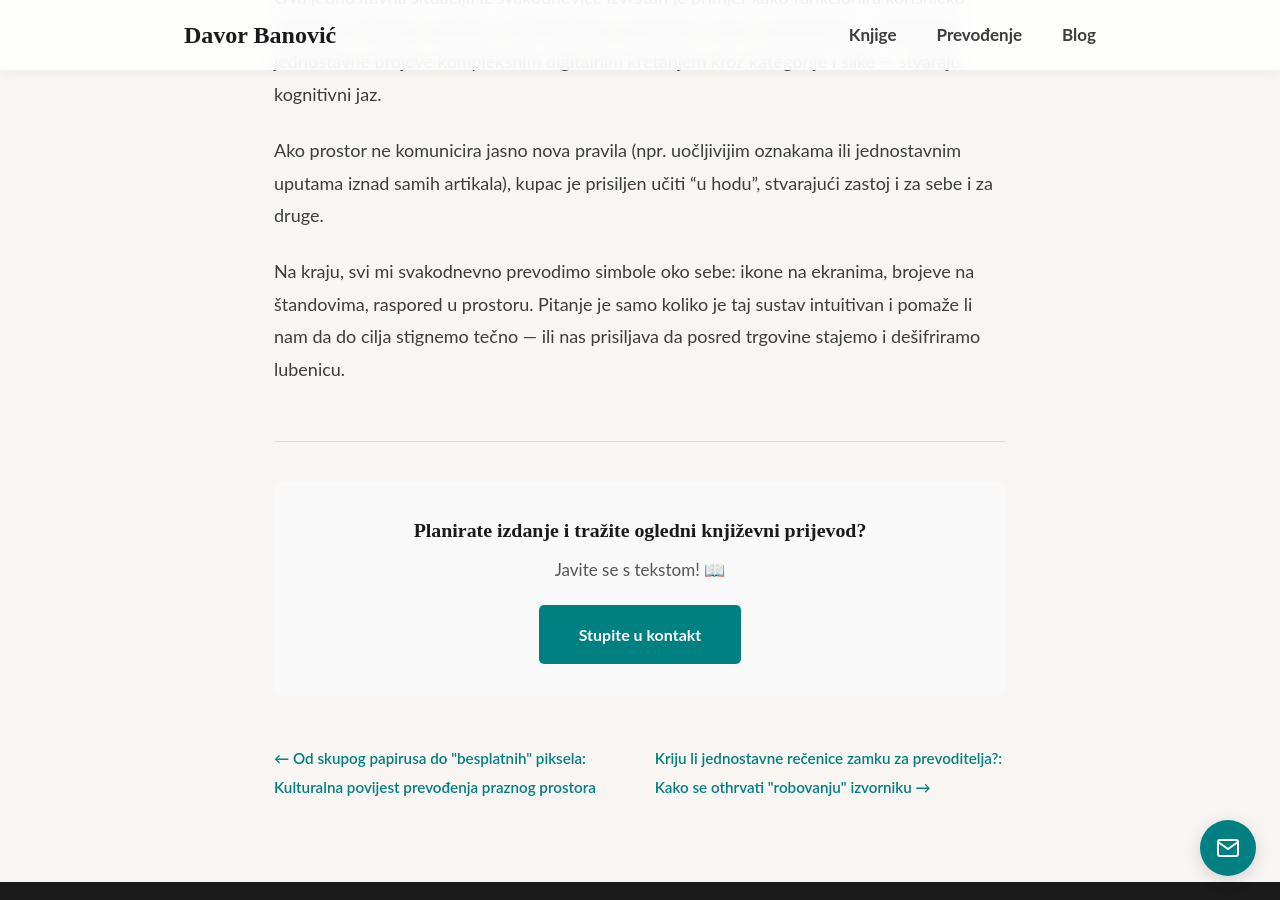
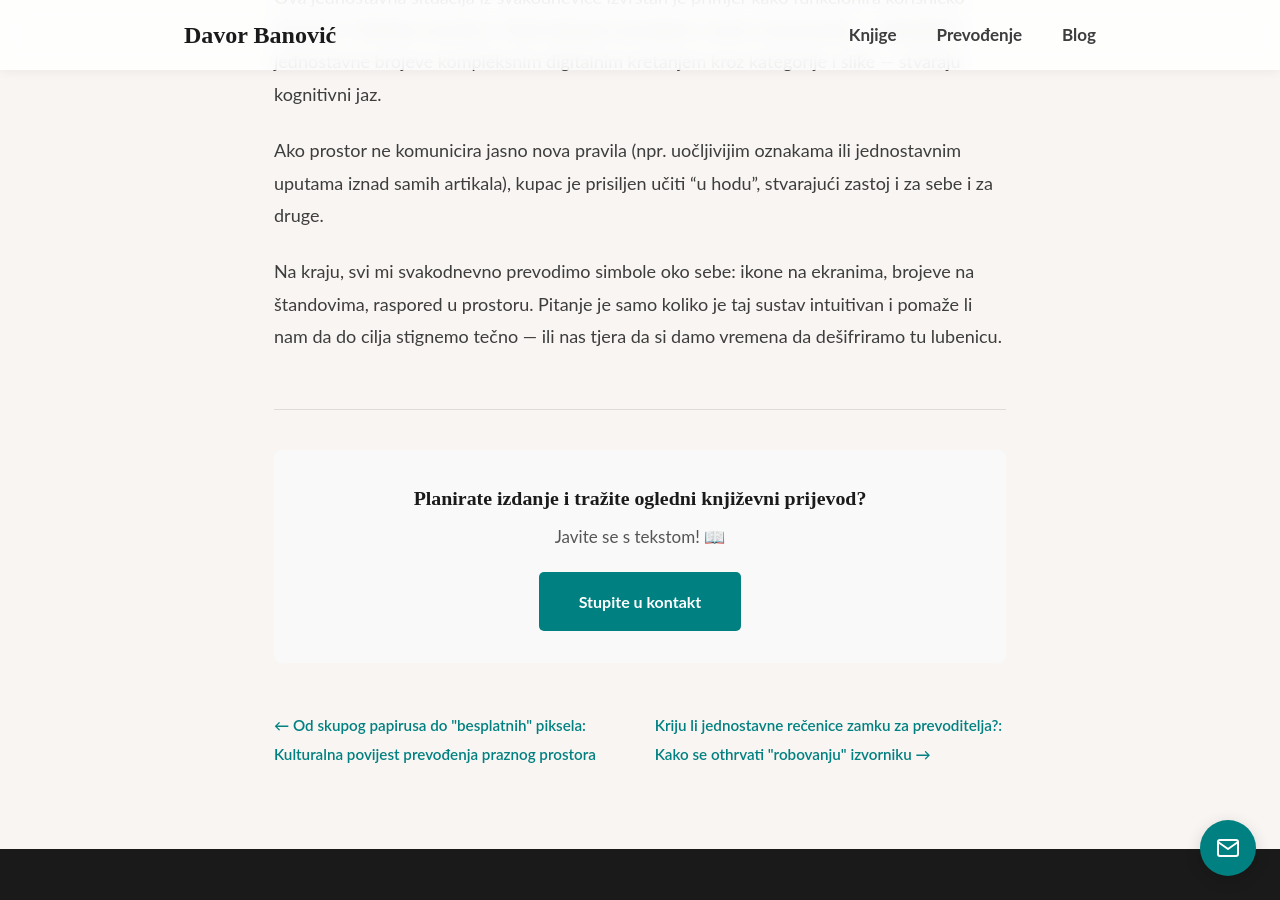
Before and after one commit to banovotz/banovotz.github.io, a Jekyll site: the page built from _posts/2026-08-06-ux-u-supermarketu-kako-uimo-prevoditi-simbole.md, in a window 1280 px wide and 900 px high, scrolled down 2272 px. Built offline with Jekyll 4.4.1, drawn with Linux system fonts in a browser that asks for light colours.

Commit message:
BLog post fix

```diff
--- a/_posts/2026-08-06-ux-u-supermarketu-kako-uimo-prevoditi-simbole.md
+++ b/_posts/2026-08-06-ux-u-supermarketu-kako-uimo-prevoditi-simbole.md
@@ -49,4 +49,4 @@ Ova jednostavna situacija iz svakodnevice izvrstan je primjer kako funkcionira k
 
 Ako prostor ne komunicira jasno nova pravila (npr. uočljivijim oznakama ili jednostavnim uputama iznad samih artikala), kupac je prisiljen učiti "u hodu", stvarajući zastoj i za sebe i za druge.
 
-Na kraju, svi mi svakodnevno prevodimo simbole oko sebe: ikone na ekranima, brojeve na štandovima, raspored u prostoru. Pitanje je samo koliko je taj sustav intuitivan i pomaže li nam da do cilja stignemo tečno — ili nas prisiljava da posred trgovine stajemo i dešifriramo lubenicu.
+Na kraju, svi mi svakodnevno prevodimo simbole oko sebe: ikone na ekranima, brojeve na štandovima, raspored u prostoru. Pitanje je samo koliko je taj sustav intuitivan i pomaže li nam da do cilja stignemo tečno — ili nas tjera da si damo vremena da dešifriramo tu lubenicu.
```
